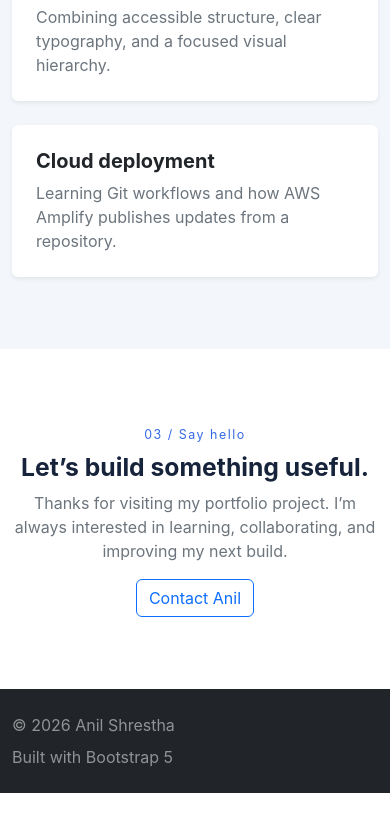
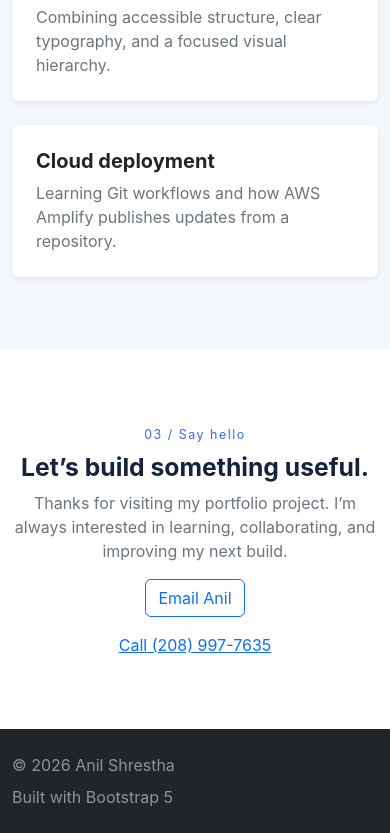
Before and after one commit to sh1126015/anil-bootstrap-portfolio, a plain HTML site: page index.html in a window 390 px wide. Shown: the part 1715-2548 px from the top of the page. Before the commit the page ends 2508 px from the top, so only its background shows below. Drawn offline with nearby package versions, Linux system fonts and the light colour scheme.

Commit message:
Update contact email and add phone link

```diff
--- a/index.html
+++ b/index.html
@@ -73,7 +73,8 @@
           <span class="section-label">03 / Say hello</span>
           <h2 class="fw-bold mt-2">Let’s build something useful.</h2>
           <p class="text-secondary mx-auto contact-copy">Thanks for visiting my portfolio project. I’m always interested in learning, collaborating, and improving my next build.</p>
-          <a class="btn btn-outline-primary" href="mailto:anil.shrestha@example.com">Contact Anil</a>
+          <a class="btn btn-outline-primary" href="mailto:anilganezuushrestha@gmail.com">Email Anil</a>
+          <p class="mt-3 mb-0"><a class="link-primary" href="tel:+12089977635">Call (208) 997-7635</a></p>
         </div>
       </section>
     </main>
```
